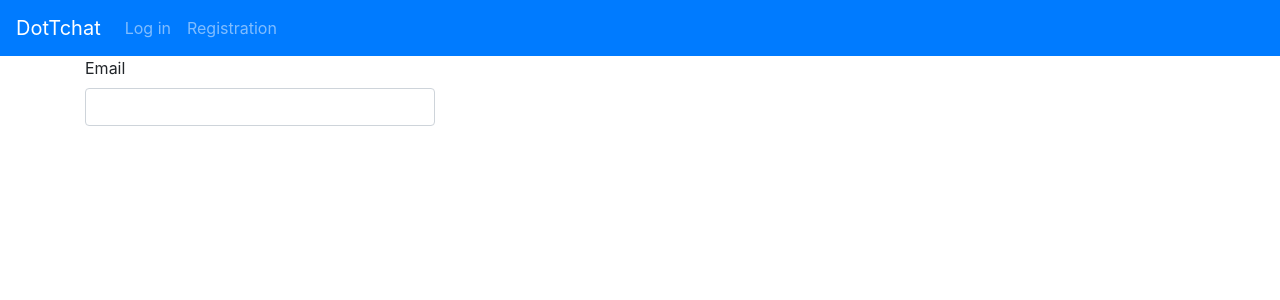
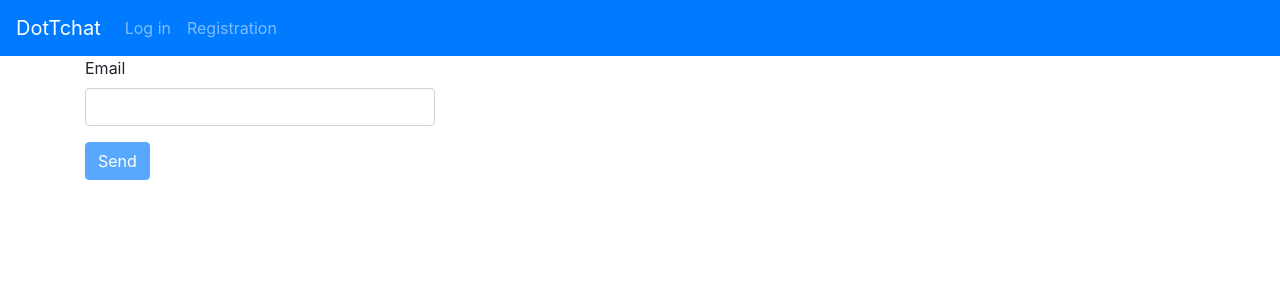
Before and after one commit to Eddwiin/DoTchat, a React (Create React App) app in the folder web/: page /auth/forget-password in a window 1280 px wide. Shown: the top 300 px of the page. Built offline with nearby package versions, Linux system fonts and the light colour scheme.

Commit message:
add context to save user

```diff
--- a/web/src/components/auth/auth.container.js
+++ b/web/src/components/auth/auth.container.js
@@ -3,9 +3,6 @@ import { Container, Form } from 'react-bootstrap';
 import AuthRouterComponent from './auth.router';
 
 export default class AuthContainer extends React.Component {
-
-    canBeSubmitted() {}
-    handleChangeEvent() {}
 
     render() {
         return (
--- a/web/src/components/auth/forget-password/forget-password.component.js
+++ b/web/src/components/auth/forget-password/forget-password.component.js
@@ -1,15 +1,26 @@
 import React from 'react';
 import { InputComponent }  from '../../generics/input/input.component';
-import {  Row, Col } from 'react-bootstrap';
+import {  Row, Col, Button } from 'react-bootstrap';
+import { emailValidator } from '../../../core/validators/auth-form.validation';
 
 export default class ForgetPassword extends React.Component {
 
     constructor(props) {
         super(props);
         this.state = {
-            email: '',
+            user: {
+                email: '',
+            }
         }
     }
+
+    canBeSubmitted() {
+        return (
+            !emailValidator(this.state.user.email)
+        )
+    }
+
+    submit() {}
 
     render() {
         return (
@@ -25,6 +36,13 @@ export default class ForgetPassword extends React.Component {
                             changeHandler={this.handleChangeEvent} ></InputComponent>
                     </Col>
                 </Row>
+
+                <Row>
+                    <Col>
+                        <Button onClick={this.submit.bind(this)} disabled={this.canBeSubmitted()} variant="primary" type="submit">Send</Button>
+                    </Col>
+                </Row>
+
             </div>
         )
     }
--- a/web/src/components/auth/registration/registration.component.js
+++ b/web/src/components/auth/registration/registration.component.js
@@ -1,7 +1,7 @@
 import React from 'react';
 import { InputComponent } from '../../generics/input/input.component';
 import { Button, Row, Col } from 'react-bootstrap';
-import { nameValidator, emailValidator, passwordValidator, passwordsHasSame } from '../../../core/auth-form.validation';
+import { nameValidator, emailValidator, passwordValidator, passwordsHasSame } from '../../../core/validators/auth-form.validation';
 
 export default class RegistrationComponent extends React.Component {
 
@@ -97,8 +97,11 @@ export default class RegistrationComponent extends React.Component {
                     </Col>
                 </Row>
 
-
-                <Button onClick={this.submit.bind(this)} disabled={this.canBeSubmitted()} variant="primary" type="submit">Registration</Button>
+                <Row>
+                    <Col>
+                        <Button onClick={this.submit.bind(this)} disabled={this.canBeSubmitted()} variant="primary" type="submit">Registration</Button>
+                    </Col>
+                </Row>
 
             </div>
         )
--- /dev/null
+++ b/web/src/core/contexts/user.context.js
@@ -0,0 +1,6 @@
+import React from 'react';
+
+export const UserContext = React.createContext({
+    user: undefined,
+    setUser: (user) => {}
+});
```
Also changed, not shown: web/src/components/auth/login/login.component.js (+8 -3 lines), web/src/components/chat/navbar/navbar.component.js (added, +24 -0 lines), web/src/core/validators/auth-form.validation.js (renamed from web/src/core/auth-form.validation.js).
